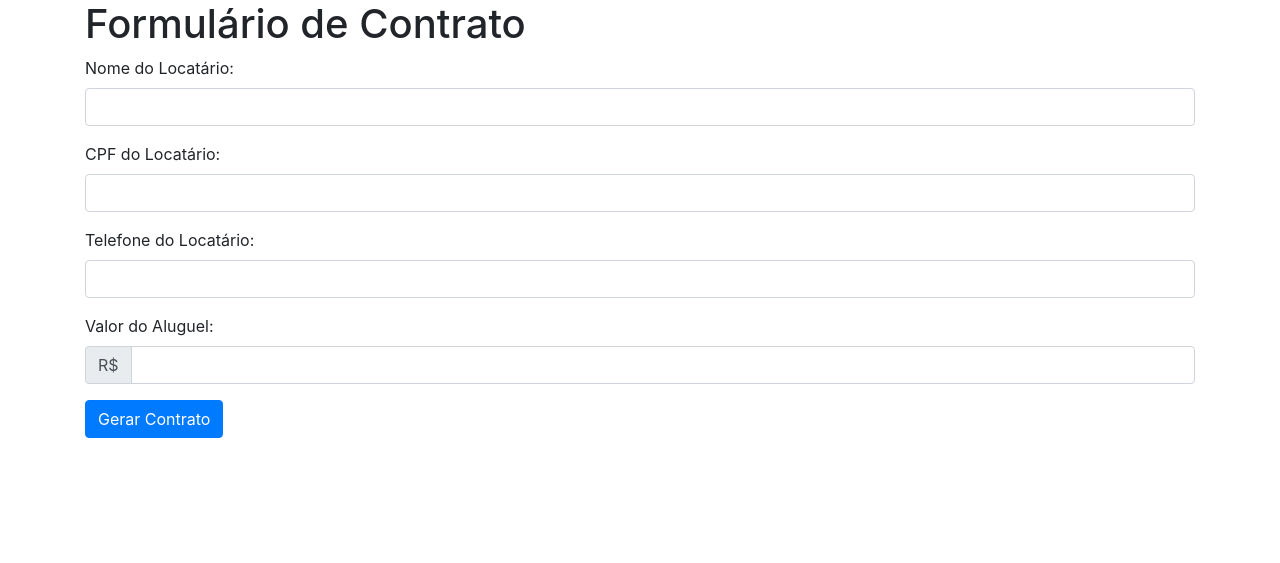
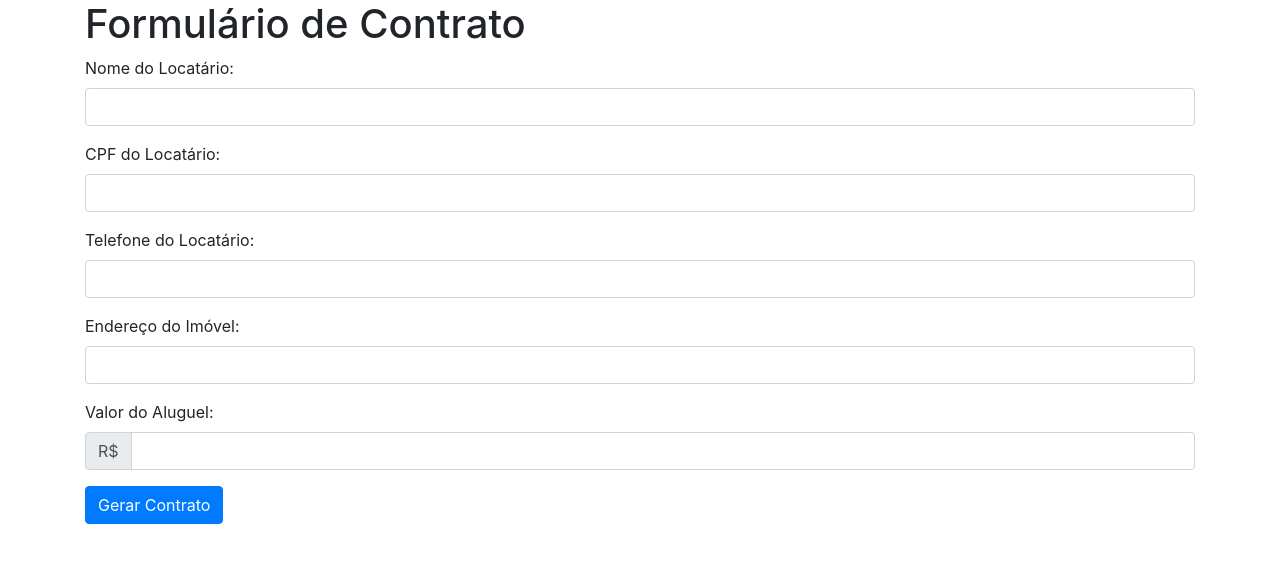
Before and after one commit to Nathanms1/contratosAutomacao, a Flask app: page / in a window 1280 px wide. Shown: the top 563 px of the page. Run offline with Flask 3, Linux system fonts and the light colour scheme; some libraries are stand-ins or nearby versions.

Commit message:
correções

```diff
--- a/templates/formulario_contrato.html
+++ b/templates/formulario_contrato.html
@@ -16,11 +16,15 @@
             </div>
             <div class="form-group">
                 <label for="cpf_locatario">CPF do Locatário:</label>
-                <input type="text" class="form-control" id="cpf_locatario" name="cpf_locatario" required>
+                <input type="number" class="form-control" id="cpf_locatario" name="cpf_locatario" required>
             </div>
             <div class="form-group">
                 <label for="telefone_locatario">Telefone do Locatário:</label>
-                <input type="text" class="form-control" id="telefone_locatario" name="telefone_locatario" required>
+                <input type="number" class="form-control" id="telefone_locatario" name="telefone_locatario" required>
+            </div>
+            <div class="form-group">
+                <label for="endereco_imovel">Endereço do Imóvel:</label>
+                <input type="text" class="form-control" id="endereco_imovel" name="endereco_imovel" required>
             </div>
             <div class="form-group">
                 <label for="valor_aluguel">Valor do Aluguel:</label>
@@ -28,7 +32,7 @@
                     <div class="input-group-prepend">
                         <span class="input-group-text">R$</span>
                     </div>
-                    <input type="text" class="form-control" id="valor_aluguel" name="valor_aluguel" required>
+                    <input type="number" class="form-control" id="valor_aluguel" name="valor_aluguel" required>
                 </div>
             </div>
             <button type="submit" class="btn btn-primary">Gerar Contrato</button>
```
